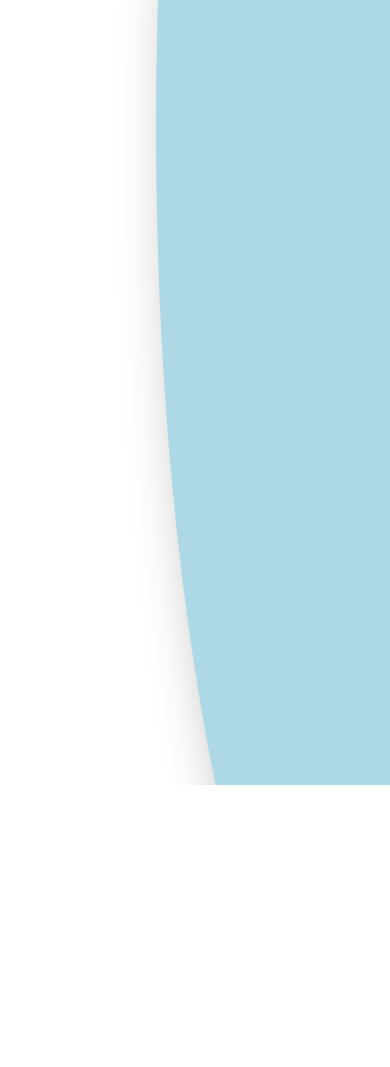
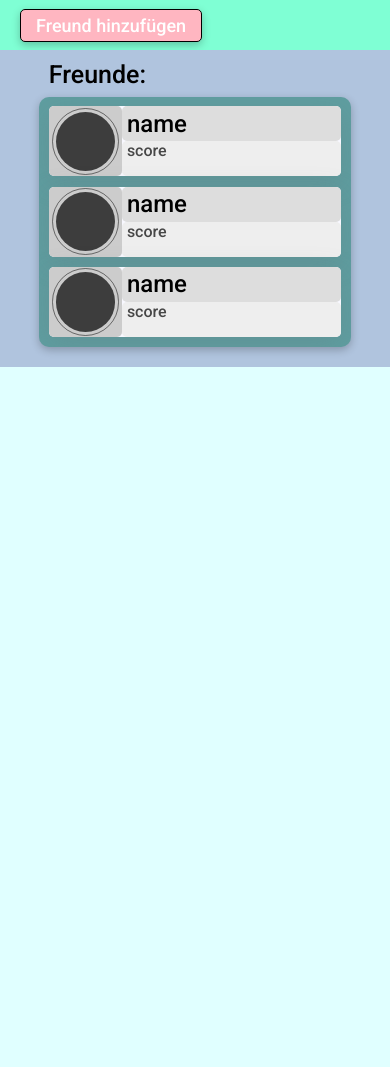
Before and after one commit to alexjuro/bigstocks, a website built with Vite: page client/src/components/friends/friends.html in a window 390 px wide. Before the commit the page ends 844 px from the top, so only its background shows below. Built offline with nearby package versions, Linux system fonts and the light colour scheme; some packages are replaced by stand-ins of ours.

Commit message:
feat: friendswebsite, friendsList

```diff
--- a/client/src/components/friends/friends.css
+++ b/client/src/components/friends/friends.css
@@ -1,3 +1,119 @@
+@import url('https://fonts.googleapis.com/css2?family=Roboto:wght@500&display=swap');
+
+* {
+  box-sizing: border-box;
+  padding: 0px;
+  margin: 0px;
+  font-family: 'Roboto', sans-serif;
+  font-weight: 500;
+}
+
+html {
+  scroll-behavior: smooth;
+}
+
+#main {
+  height: calc(100vh - 70px);
+  position: relative;
+  z-index: 10;
+}
+
+#addFriend {
+  display: none;
+}
+
+#friendsContainer {
+  display: flex;
+  flex-direction: row;
+  width: 100%;
+  height: 100%;
+}
+
+.containerelem {
+  width: 50%;
+  height: 100%;
+}
+
+#addMethod {
+  background-color: lightcyan;
+}
+
+#friendsList {
+  background-color: lightsteelblue;
+  height: auto;
+}
+
+#textFreunde {
+  font-size: 30px;
+  margin-left: 7.5%;
+  margin-top: 2.5%;
+}
+
+#friendswindow {
+  max-height: 90%;
+  width: 90%;
+  margin: 5%;
+  margin-top: 2%;
+  overflow: scroll;
+  background-color: cadetblue;
+  border: none;
+  border-radius: 10px;
+  box-shadow: rgba(0, 0, 0, 0.24) 0px 3px 8px;
+  padding: 2.5%;
+  padding-bottom: 0px;
+}
+
+.friendelem {
+  position: relative;
+  height: 90px;
+  width: 100%;
+  margin-bottom: 3.5%;
+  background-color: ghostwhite;
+  border-radius: 5px;
+  box-shadow: rgba(100, 100, 111, 0.2) 0px 7px 29px 0px;
+
+  display: grid;
+  grid-template-columns: 1fr 4fr;
+  grid-template-rows: 1fr 1fr;
+  grid-template-areas:
+    'a b'
+    'a c';
+}
+
+.a {
+  grid-area: a;
+  background-color: #ccc;
+  border-radius: 5px;
+  display: flex;
+  justify-content: center;
+  align-items: center;
+}
+
+.frame {
+  height: 85%;
+  aspect-ratio: 1;
+  border-radius: 50%;
+  outline: 1px solid rgba(0, 0, 0, 0.5);
+  outline-offset: 3px;
+  background-color: rgba(0, 0, 0, 0.7);
+}
+
+.b {
+  grid-area: b;
+  background-color: #ddd;
+  border-radius: 5px;
+  display: flex;
+  align-items: center;
+  font-size: 24px;
+}
+
+.c {
+  grid-area: c;
+  background-color: #eee;
+  border-radius: 5px;
+  color: rgba(0, 0, 0, 0.7);
+}
+
 #background {
   position: absolute;
   top: 0px;
@@ -9,11 +125,94 @@
 
 #kreis {
   background-color: lightblue;
-  width: 140vw;
-  height: 250vh;
+  width: 2000px;
+  height: 2000px;
   top: -110vh;
   left: 40vw;
   border-radius: 50%;
   position: relative;
   box-shadow: rgba(0, 0, 0, 0.25) 0px 25px 50px -12px;
 }
+
+@media (max-width: 1024px) {
+  #background {
+    height: 1000px;
+  }
+
+  #kreis {
+    left: -40vw;
+    top: -1200px;
+  }
+
+  #addFriend {
+    display: block;
+    display: flex;
+    height: 50px;
+    justify-content: left;
+    align-items: center;
+    background-color: aquamarine;
+  }
+
+  #addFriend button {
+    color: white;
+    background-color: lightpink;
+    border: 1px solid black;
+    font-size: 18px;
+    border-radius: 5px;
+    padding: 5px 15px;
+    margin-left: 20px;
+    box-shadow: rgba(0, 0, 0, 0.24) 0px 3px 8px;
+  }
+
+  #friendsContainer {
+    flex-direction: column-reverse;
+    height: auto;
+  }
+
+  .containerelem {
+    max-height: 700px;
+    width: 100%;
+    flex-shrink: 0;
+  }
+
+  .containerelem:nth-of-type(1) {
+    height: 900px;
+    width: 100%;
+  }
+
+  #textFreunde {
+    margin-left: 12.5%;
+    font-size: 25px;
+  }
+
+  #friendswindow {
+    width: 80%;
+    margin-left: 10%;
+  }
+
+  .friendelem {
+    height: 70px;
+    width: 100%;
+  }
+
+  .b {
+    padding-left: 5px;
+  }
+
+  .c {
+    padding-left: 5px;
+  }
+}
+
+@media (max-width: 768px) {
+  #kreis {
+    left: -140vw;
+    top: -1300px;
+  }
+
+  .friendelem {
+    grid-template-columns: 1fr 3fr;
+    height: 70px;
+    width: 100%;
+  }
+}
--- a/client/src/components/friends/friends.html
+++ b/client/src/components/friends/friends.html
@@ -8,10 +8,44 @@
     <title>Document</title>
   </head>
   <body>
-    <app-header></app-header>
-
     <div id="background">
       <div id="kreis"></div>
     </div>
+
+    <div id="main">
+      <div id="addFriend">
+        <button onClick="document.getElementById('addMethod').scrollIntoView();">Freund hinzufügen</button>
+      </div>
+      <div id="friendsContainer">
+        <div id="addMethod" class="containerelem"></div>
+
+        <div id="friendsList" class="containerelem">
+          <div id="textFreunde">Freunde:</div>
+          <div id="friendswindow">
+            <div class="friendelem">
+              <div class="a">
+                <div class="frame"></div>
+              </div>
+              <div class="b">name</div>
+              <div class="c">score</div>
+            </div>
+            <div class="friendelem">
+              <div class="a">
+                <div class="frame"></div>
+              </div>
+              <div class="b">name</div>
+              <div class="c">score</div>
+            </div>
+            <div class="friendelem">
+              <div class="a">
+                <div class="frame"></div>
+              </div>
+              <div class="b">name</div>
+              <div class="c">score</div>
+            </div>
+          </div>
+        </div>
+      </div>
+    </div>
   </body>
 </html>
```
